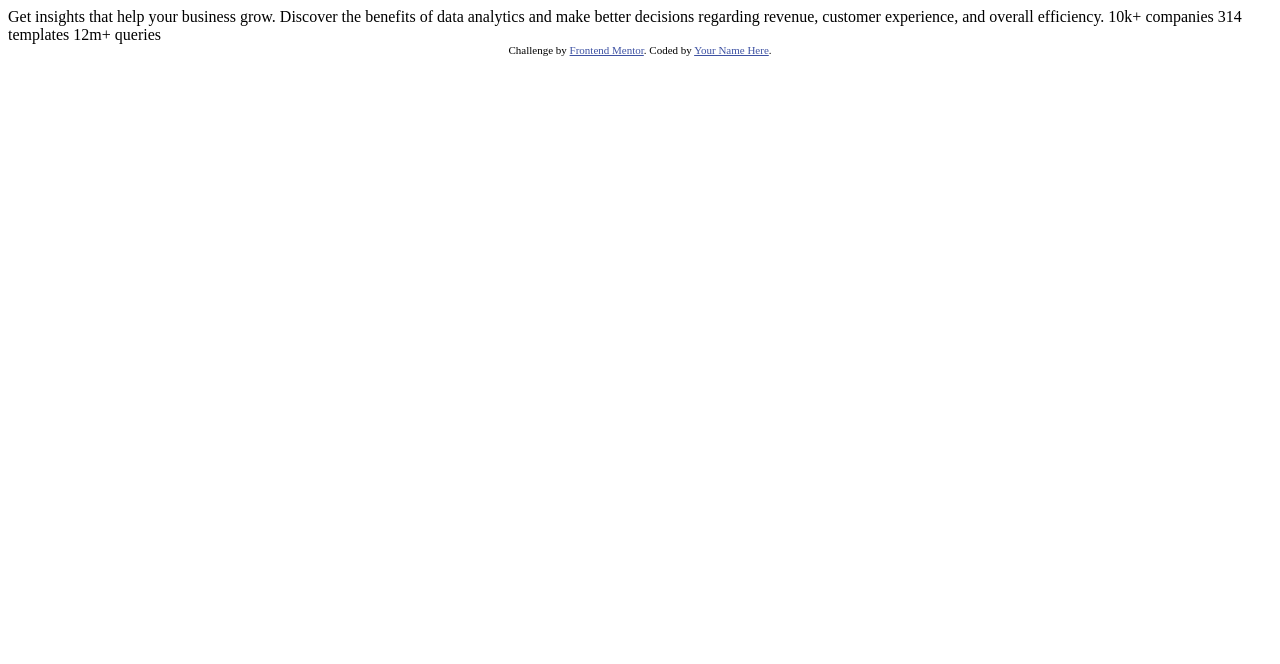
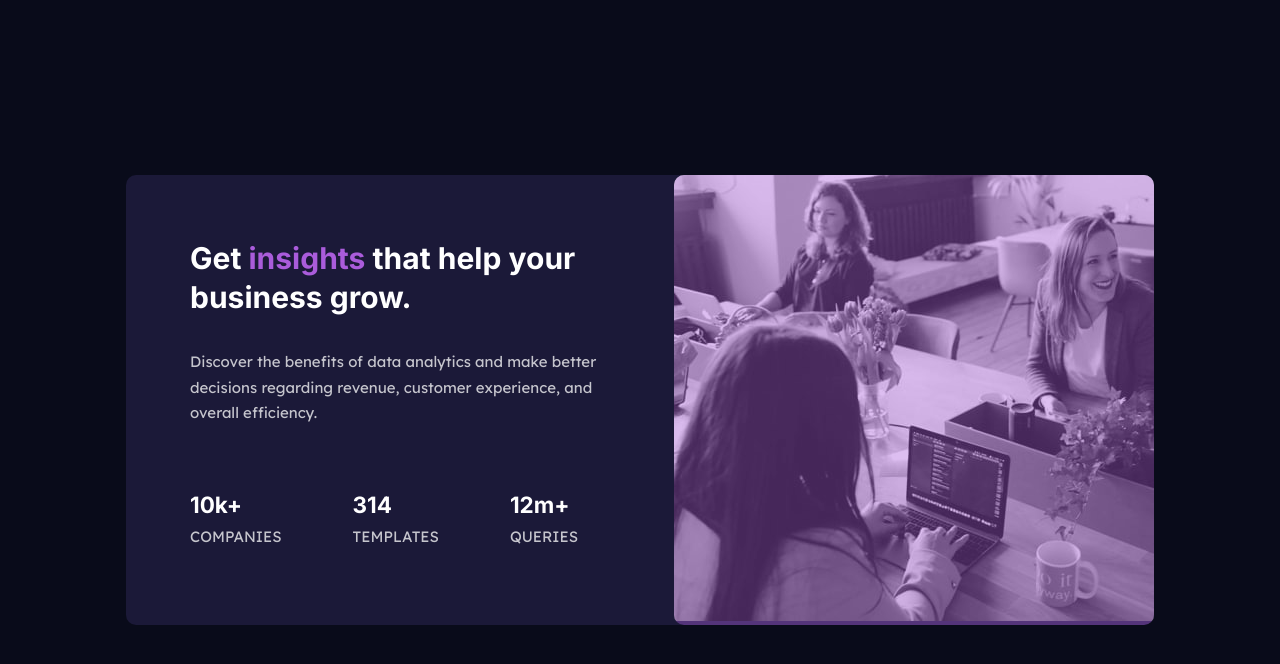
Before and after one commit to kpessa/fem-stats-preview-card-component, a plain HTML site: page index.html in a window 1280 px wide. Drawn offline with Linux system fonts and the light colour scheme.

Commit message:
worked on desktop version

```diff
--- a/index.html
+++ b/index.html
@@ -1,33 +1,40 @@
 <!DOCTYPE html>
 <html lang="en">
   <head>
-  <meta charset="UTF-8">
-  <meta name="viewport" content="width=device-width, initial-scale=1.0"> <!-- displays site properly based on user's device -->
+    <meta charset="UTF-8" />
+    <meta name="viewport" content="width=device-width, initial-scale=1.0" />
+    <!-- displays site properly based on user's device -->
 
-  <link rel="icon" type="image/png" sizes="32x32" href="./images/favicon-32x32.png">
-
+    <link rel="icon" type="image/png" sizes="32x32" href="./images/favicon-32x32.png" />
+    <link rel="stylesheet" href="./style.css" />
     <title>Frontend Mentor | Stats preview card component</title>
-
-  <!-- Feel free to remove these styles or customise in your own stylesheet 👍 -->
-  <style>
-    .attribution { font-size: 11px; text-align: center; }
-    .attribution a { color: hsl(228, 45%, 44%); }
-  </style>
   </head>
   <body>
-
-  Get insights that help your business grow.
-
-  Discover the benefits of data analytics and make better decisions regarding revenue, customer
-  experience, and overall efficiency.
-
-  10k+ companies
-  314 templates
-  12m+ queries
-
-  <div class="attribution">
-    Challenge by <a href="https://www.frontendmentor.io?ref=challenge" target="_blank">Frontend Mentor</a>.
-    Coded by <a href="#">Your Name Here</a>.
+    <div class="container">
+      <div class="card">
+        <div class="text">
+          <h1>Get <span class="purple">insights</span> that help your business grow.</h1>
+          <p>Discover the benefits of data analytics and make better decisions regarding revenue, customer experience, and overall efficiency.</p>
+          <div class="stats">
+            <div class="stat">
+              <h2>10k+</h2>
+              <p>companies</p>
+            </div>
+            <div class="stat">
+              <h2>314</h2>
+              <p>templates</p>
+            </div>
+            <div class="stat">
+              <h2>12m+</h2>
+              <p>queries</p>
+            </div>
+          </div>
+        </div>
+        <div class="img-container">
+          <img src="./images/image-header-desktop.jpg" alt="" />
+          <div class="overlay"></div>
+        </div>
+      </div>
     </div>
   </body>
 </html>
--- /dev/null
+++ b/style.css
@@ -0,0 +1,98 @@
+@import url('https://fonts.googleapis.com/css2?family=Inter:wght@400;700&family=Lexend+Deca&display=swap');
+
+* {
+  box-sizing: border-box;
+  padding:0;
+  margin:0;
+}
+
+body {
+  font-size: 15px;
+  background: hsl(233, 47%, 7%);
+  color: hsla(0, 0%, 100%, 0.75);
+}
+
+h1, h2, h3, h4 {
+  color: hsl(0, 0%, 100%);
+  font-family: Inter;
+  font-weight: 700;
+  line-height: 1.3;
+}
+
+p {
+  font-family: "Lexend Deca";
+}
+
+
+.container {
+  display: flex;
+  justify-content: center;
+  align-items: center;
+}
+
+.card {
+  background: hsl(244, 38%, 16%);
+  border-radius: 10px;
+}
+
+.purple {
+  color: hsl(277, 64%, 61%);
+}
+
+.img-container {
+  overflow: hidden;
+  border-radius: 10px;
+  height: 100%;
+  position: relative;
+}
+
+.overlay {
+  position: absolute;
+  top: 0;
+  opacity: 0.4;
+  width:100%;
+  height:100%;
+  background: hsl(277, 64%, 61%);
+  z-index: 2;
+}
+
+/* DESTKOP */
+@media (min-width: 768px) {
+  .card {
+    display: flex;
+    max-width: 1028px;
+  }
+  .card > * {
+    flex-basis: 100%;
+  }
+
+  img {
+    height: 100%;
+    object-fit: fill;
+  }
+
+  .container {
+    height: 100vh;
+    width: 100vw;
+  }
+  .text {
+      padding: 4rem;
+  }
+
+  .text > p {
+    line-height: 1.7;
+    padding-top: 2rem;
+    padding-bottom: 4rem;
+  }
+
+  .stats {
+    display: flex;
+    justify-content: space-between;
+    padding-right: 2rem;
+  }
+
+  .stat > p {
+    padding-top: 0.5rem;
+    text-transform: uppercase;
+  }
+}
```
Lines whose indentation alone changed are shown as unchanged.
